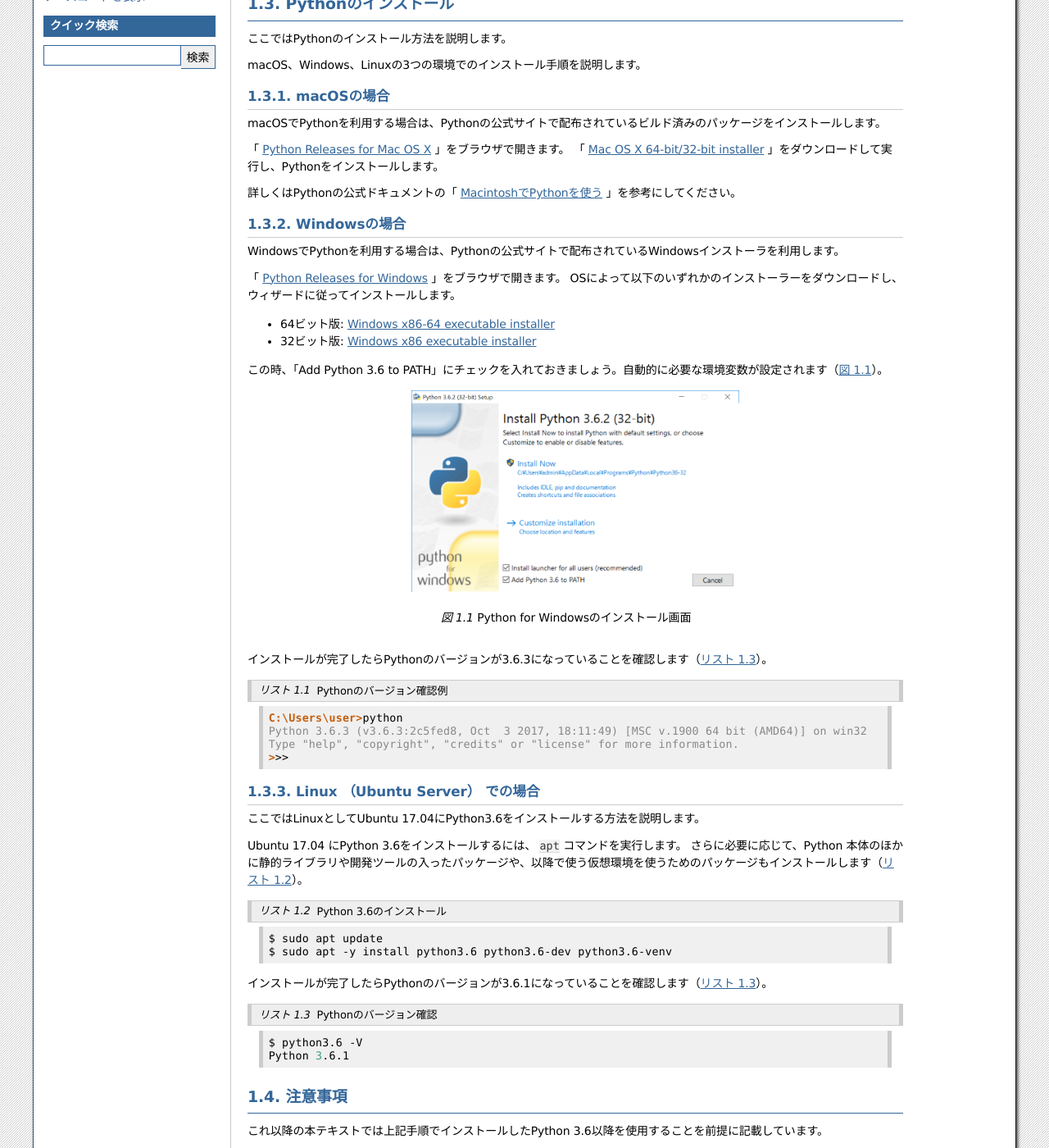
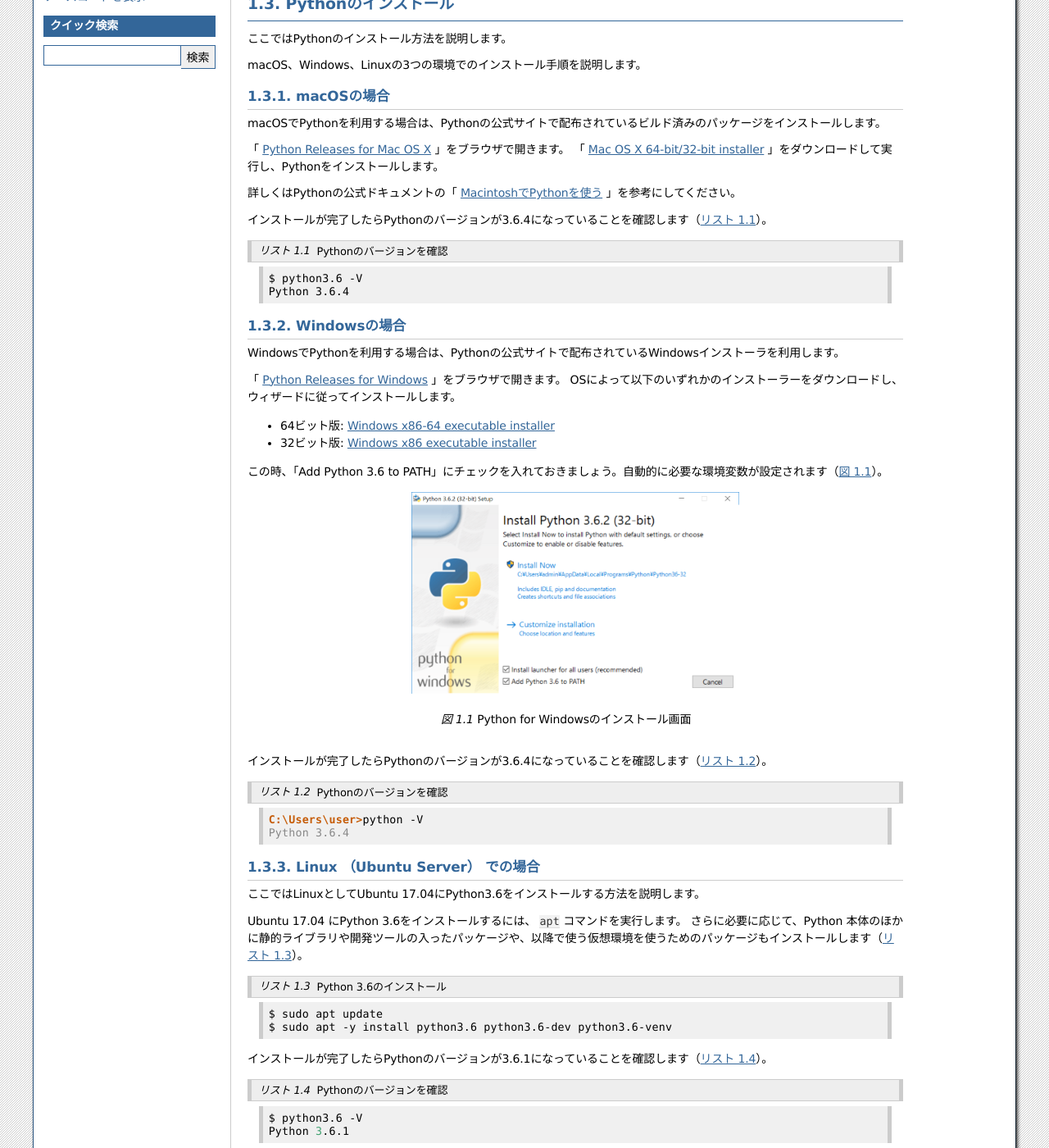
Before and after one commit to pyconjp/pycamp.pycon.jp, a Sphinx documentation site: the page built from source/textbook/1_install.rst, in a window 1280 px wide and 1400 px high, scrolled down 631 px. Shown: the whole window at 82% size. Built offline with Sphinx 7.4.7, drawn with Linux system fonts in a browser that asks for light colours.

Commit message:
update python version to 3.6.4

```diff
--- a/source/textbook/1_install.rst
+++ b/source/textbook/1_install.rst
@@ -57,9 +57,19 @@
 macOSでPythonを利用する場合は、Pythonの公式サイトで配布されているビルド済みのパッケージをインストールします。
 
 「 `Python Releases for Mac OS X <https://www.python.org/downloads/mac-osx/>`_ 」をブラウザで開きます。
-「 `Mac OS X 64-bit/32-bit installer <https://www.python.org/ftp/python/3.6.3/python-3.6.3-macosx10.6.pkg>`_ 」をダウンロードして実行し、Pythonをインストールします。
+「 `Mac OS X 64-bit/32-bit installer <https://www.python.org/ftp/python/3.6.4/python-3.6.4-macosx10.6.pkg>`_ 」をダウンロードして実行し、Pythonをインストールします。
 
 詳しくはPythonの公式ドキュメントの「 `MacintoshでPythonを使う <http://docs.python.jp/3/using/mac.html>`_ 」を参考にしてください。
+
+インストールが完了したらPythonのバージョンが3.6.4になっていることを確認します（:numref:`check-version-mac`）。
+
+.. _check-version-mac:
+
+.. code-block:: bsah
+   :caption: Pythonのバージョンを確認
+
+   $ python3.6 -V
+   Python 3.6.4
 
 .. index::
     single: Install; Windows
@@ -72,8 +82,8 @@
 「 `Python Releases for Windows <https://www.python.org/downloads/windows/>`_ 」をブラウザで開きます。
 OSによって以下のいずれかのインストーラーをダウンロードし、ウィザードに従ってインストールします。
 
-- 64ビット版: `Windows x86-64 executable installer <https://www.python.org/ftp/python/3.6.3/python-3.6.3-amd64.exe>`_
-- 32ビット版: `Windows x86 executable installer <https://www.python.org/ftp/python/3.6.3/python-3.6.3.exe>`_
+- 64ビット版: `Windows x86-64 executable installer <https://www.python.org/ftp/python/3.6.4/python-3.6.4-amd64.exe>`_
+- 32ビット版: `Windows x86 executable installer <https://www.python.org/ftp/python/3.6.4/python-3.6.4.exe>`_
 
 この時、「Add Python 3.6 to PATH」にチェックを入れておきましょう。自動的に必要な環境変数が設定されます（:numref:`windows-install`）。
 
@@ -87,17 +97,15 @@
 .. index::
     single: Install; Linux
 
-インストールが完了したらPythonのバージョンが3.6.3になっていることを確認します（:numref:`check-version`）。
+インストールが完了したらPythonのバージョンが3.6.4になっていることを確認します（:numref:`check-version-win`）。
 
-.. _check-version-cmd:
+.. _check-version-win:
 
 .. code-block:: doscon
-   :caption: Pythonのバージョン確認例
+   :caption: Pythonのバージョンを確認
 
-   C:\Users\user>python
-   Python 3.6.3 (v3.6.3:2c5fed8, Oct  3 2017, 18:11:49) [MSC v.1900 64 bit (AMD64)] on win32
-   Type "help", "copyright", "credits" or "license" for more information.
-   >>>
+   C:\Users\user>python -V
+   Python 3.6.4
 
 Linux （Ubuntu Server） での場合
 -------------------------------------
@@ -120,7 +128,7 @@
 .. _check-version:
 
 .. code-block:: bash
-   :caption: Pythonのバージョン確認
+   :caption: Pythonのバージョンを確認
 
    $ python3.6 -V
    Python 3.6.1
```
